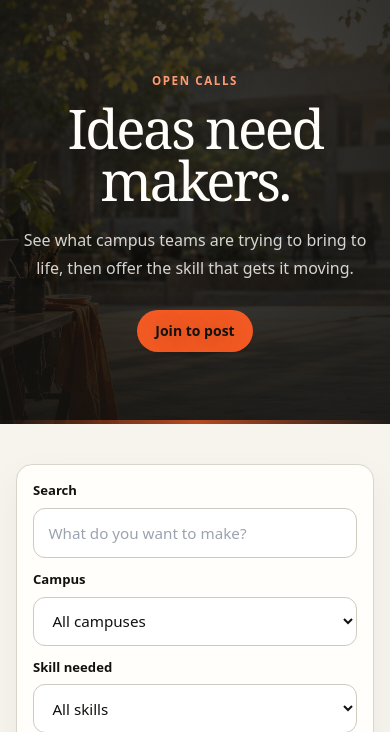
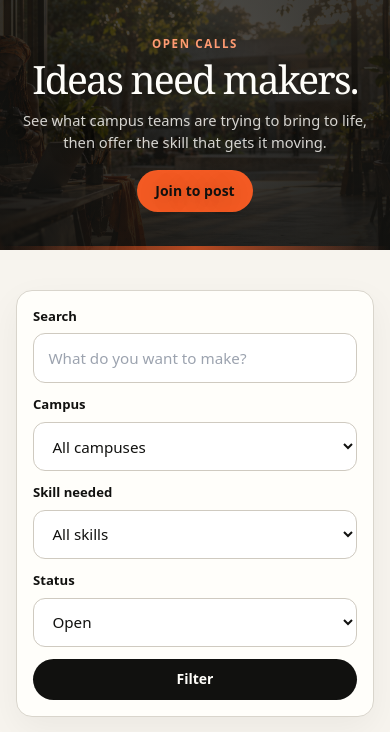
Before and after one commit to JAPHES/Campus-Creatives, a Django app: page /ideas/ in a window 390 px wide. Shown: the part 66-798 px from the top of the page. Run offline with Django 5.2, Linux system fonts and the light colour scheme; data that the repository does not hold is empty; some libraries are stand-ins or nearby versions.

Commit message:
style: make directory heroes compact

```diff
--- a/static/css/app.css
+++ b/static/css/app.css
@@ -126,7 +126,7 @@ body.sidebar-open { overflow: hidden; }
   display: flex;
   isolation: isolate;
   justify-content: center;
-  min-height: clamp(25rem, 52vw, 35rem);
+  min-height: clamp(13rem, 21vw, 16.5rem);
   overflow: hidden;
   position: relative;
 }
@@ -153,7 +153,7 @@ body.sidebar-open { overflow: hidden; }
   color: var(--white);
   margin: 0 auto;
   max-width: 58rem;
-  padding: 5rem 1.25rem 6rem;
+  padding: 2.25rem 1.25rem 2.5rem;
   position: relative;
   text-align: center;
   text-shadow: 0 2px 24px rgba(0, 0, 0, .35);
@@ -168,26 +168,26 @@ body.sidebar-open { overflow: hidden; }
   text-transform: uppercase;
 }
 .directory-hero__title {
-  font-size: clamp(3rem, 7vw, 5.25rem);
+  font-size: clamp(2.35rem, 4.8vw, 3.8rem);
   line-height: .96;
-  margin: .75rem auto 0;
+  margin: .5rem auto 0;
   max-width: 56rem;
 }
 .directory-hero__summary {
   color: rgba(255, 254, 250, .82);
-  font-size: clamp(1rem, 1.6vw, 1.15rem);
-  line-height: 1.75;
-  margin: 1.25rem auto 0;
+  font-size: clamp(.92rem, 1.25vw, 1rem);
+  line-height: 1.55;
+  margin: .7rem auto 0;
   max-width: 44rem;
 }
-.directory-hero__action { margin-top: 1.75rem; }
+.directory-hero__action { margin-top: 1rem; }
 details > summary { list-style: none; }
 details > summary::-webkit-details-marker { display: none; }
 @media (max-width: 767px) {
   .desktop-only { display: none !important; }
-  .directory-hero { background-position: 48% center; min-height: 25rem; }
-  .directory-hero__content { padding-bottom: 4.5rem; padding-top: 4.5rem; }
-  .directory-hero__title { font-size: clamp(2.8rem, 14vw, 4rem); }
+  .directory-hero { background-position: 48% center; min-height: 0; }
+  .directory-hero__content { padding: 2.15rem 1rem 2.35rem; }
+  .directory-hero__title { font-size: clamp(2.25rem, 10vw, 3rem); }
 }
 @media (min-width: 1024px) {
   body.sidebar-open { overflow: auto; }
--- a/templates/base.html
+++ b/templates/base.html
@@ -8,7 +8,7 @@
   <title>{% block title %}Campus Creatives{% endblock %}</title>
   <script src="https://cdn.tailwindcss.com"></script>
   <script>tailwind.config = {theme: {extend: {colors: {accent: '#f45b24', ink: '#11110f', paper: '#f7f4ee'}}}}</script>
-  <link rel="stylesheet" href="{% static 'css/app.css' %}?v=20261012-sidebar-shell">
+  <link rel="stylesheet" href="{% static 'css/app.css' %}?v=20261012-compact-heroes">
   <script src="{% static 'js/app.js' %}?v=20261012-sidebar-shell" defer></script>
   {% block extra_head %}{% endblock %}
 </head>
```
